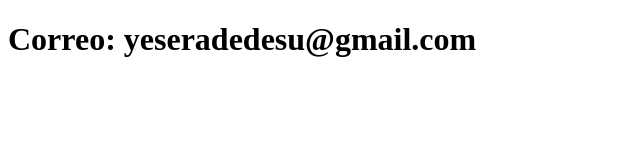
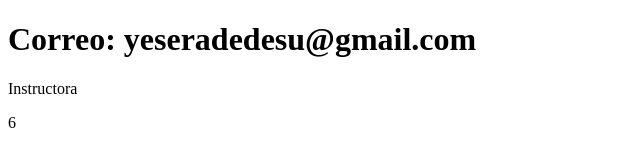
Before and after one commit to Ycarrascom/sistema-de-registro, a plain HTML site: page contacto.html in a window 1280 px wide. Shown: the full height of the page, 0-640 px from the left. Drawn offline with Linux system fonts and the light colour scheme.

Commit message:
actualiza el contacto

```diff
--- a/contacto.html
+++ b/contacto.html
@@ -7,5 +7,6 @@
 </head>
 <body>
     <h1>Correo: yeseradedesu@gmail.com</h1>
+        <p>Instructora</p>6
 </body>
 </html>
```
